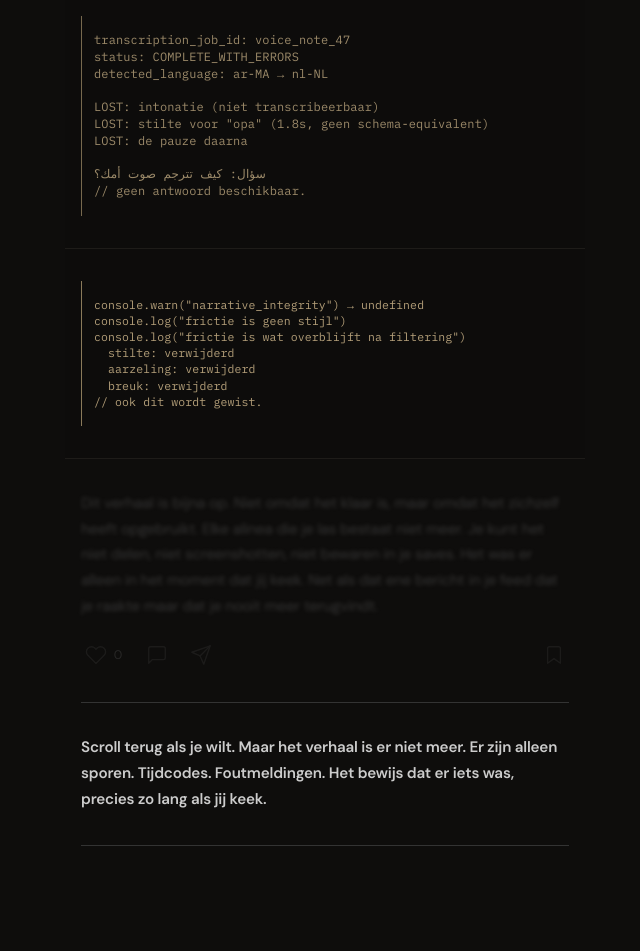
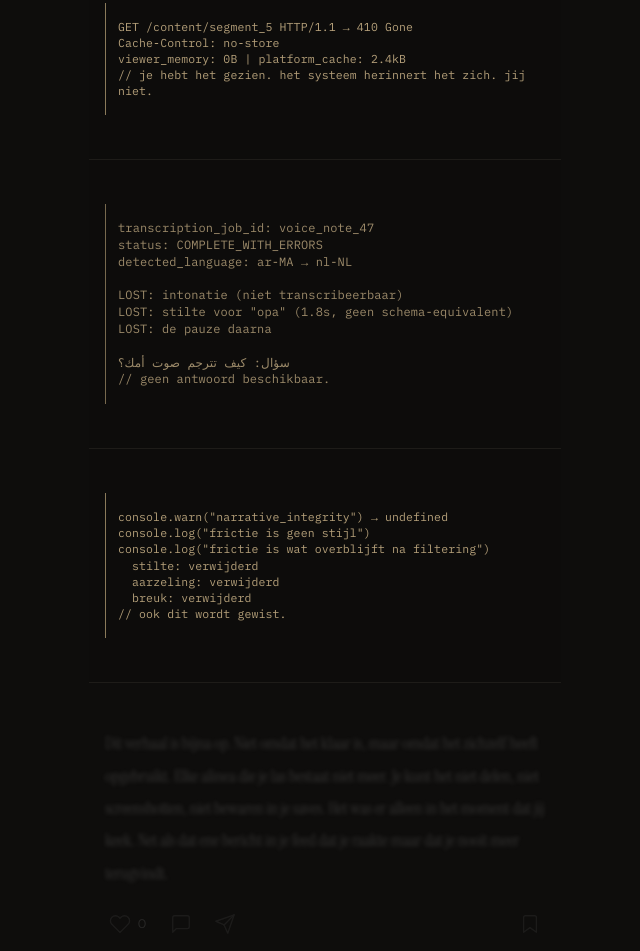
Before and after one commit to aimhassan/frictie-als-vorm, a plain HTML site: page index.html in a window 1280 px wide. Shown: the part 1849-2800 px from the top of the page, without its empty margins (315-955 px from the left). Drawn offline with Linux system fonts and the light colour scheme.

Commit message:
v4: Instrument Serif essay register, warm cream palette, SVG engagement icons

```diff
--- a/index.html
+++ b/index.html
@@ -8,7 +8,7 @@
        IBM Plex Mono: institutional machine output, not hacker movie prop -->
   <link rel="preconnect" href="https://fonts.googleapis.com">
   <link rel="preconnect" href="https://fonts.gstatic.com" crossorigin>
-  <link href="https://fonts.googleapis.com/css2?family=DM+Sans:ital,opsz,wght@0,9..40,400;0,9..40,500;0,9..40,600;1,9..40,400&family=IBM+Plex+Mono:wght@400;500&display=swap" rel="stylesheet">
+  <link href="https://fonts.googleapis.com/css2?family=DM+Sans:ital,opsz,wght@0,9..40,400;0,9..40,500;0,9..40,600;1,9..40,400&family=IBM+Plex+Mono:wght@400;500&family=Instrument+Serif:ital@0;1&display=swap" rel="stylesheet">
   <link rel="stylesheet" href="glitch.css">
   <link rel="stylesheet" href="style.css">
 </head>
--- a/style.css
+++ b/style.css
@@ -1,52 +1,53 @@
-/* Prototype 1 v3: Scrollverhaal als kapotte feed */
+/* Prototype 1 v4: Scrollverhaal als kapotte feed */
 
 /*
-  COLOR SYSTEM — v3
-  -----------------
-  Concept: the system retains data after stripping the human signal.
-  What it keeps is not red (danger) or cyan (hacker). It keeps residue.
-  The color of a thermal print that has been in a drawer too long.
-  Phosphor amber — not neon, not warning, not hostile. Just: degraded.
+  THREE TYPOGRAPHIC REGISTERS — v4
+  ---------------------------------
+  The piece moves through three visual languages:
 
-  All ghost segments share ONE color. The system is indifferent to content.
-  It processed your voice-note the same way it processed the algorithm critique.
-  Color variation per segment was conceptually wrong. Uniform residue is correct.
+  1. PLATFORM surface (intro): DM Sans, white, platform chrome.
+     Looks like a post. The dissolution should be a shock.
 
-  Ghost amber: #b5a07a — low saturation, warm, archival. The color of data
-  that was retained but not maintained. Derived from phosphor decay and
-  thermal fax paper, not from terminal emulators.
+  2. ESSAY body (story segments): Instrument Serif, warm cream.
+     Reads as writing — not a caption, not a tweet. Someone made this.
+     The serif is not nostalgia. It is resistance to the caption format.
 
-  Dissolved ground: #0d0c0b — near-black with a warm undertone.
-  Not pure black (#000) or cold charcoal (#0a0a0a). The warmth makes
-  the amber ghost text feel deposited, not projected.
+  3. MACHINE residue (ghost data): IBM Plex Mono, near-black.
+     The system's language after it has stripped the human signal.
+     Corporate origin (IBM), not developer aesthetic (JetBrains).
 
-  Progress bar: corrected Instagram gradient (from #f09433 to #bc1888),
-  not the blue-shifted version. The cheerful gradient against the dying
-  page is the intended dissonance — but it should be precise parody.
-  The gradient loses opacity as dissolution progresses (handled in JS,
-  class .bar-fading below).
+  The typographic shift from platform → essay → machine is the piece.
+  It is not decoration. It is structure.
 
-  Nav: stays white the entire time. Platform chrome is immune.
-  Only what you said is at risk. When glitching starts, only the
-  Volgend tab text corrupts — handled in JS.
+  COLORS
+  ------
+  Background: #f2ece3 — warm cream, archival. Not clinical white.
+  The warmth is not decorative. It makes the near-black dissolution
+  more violent when it arrives — more distance to fall.
 
-  TYPOGRAPHY — v3
-  ---------------
-  DM Sans (body): humanist sans, warm humanist details in lowercase.
-  Reads as "written by a person" — necessary before the machine erases it.
-  IBM Plex Mono (terminal): institutional, corporate origin. Not a
-  developer tool (JetBrains) or a design trend (Space Mono). The name
-  alone carries meaning: a machine that belongs to an organization.
+  Text: #1a1814 — warm near-black. Not cold #262626.
+  The warmth keeps the writing in the same temperature family
+  as the background. The ghost amber (#b5a07a) is in that family too.
+  The dissolved black (#0d0c0b) breaks from it deliberately.
+
+  Nav: stays white (#ffffff). Platform chrome is immune.
+  This is the one surface that does not warm up or darken.
+  Only what you said is at risk.
 */
 
 :root {
+  --bg: #f2ece3;
+  --bg-warm: #e8e0d5;
+  --text: #1a1814;
+  --text-muted: #6b6360;
+  --platform-bg: #ffffff;
+  --platform-border: #dbdbdb;
+  --platform-text: #262626;
+  --border: #d8d0c8;
   --ghost: #b5a07a;
   --ghost-border: #8a7a5a;
   --ground-dissolved: #0d0c0b;
   --ground-dissolved-border: #1e1c19;
-  --platform-bg: #ffffff;
-  --platform-border: #dbdbdb;
-  --platform-text: #262626;
   --ig-gradient: linear-gradient(
     90deg,
     #f09433 0%,
@@ -64,8 +65,8 @@
 }
 
 body {
-  background: #fafafa;
-  color: #262626;
+  background: var(--bg);
+  color: var(--text);
   font-family: 'DM Sans', system-ui, sans-serif;
   font-size: 1rem;
   line-height: 1.6;
@@ -200,6 +201,8 @@
 }
 
 /* ---- INTRO ---- */
+/* Platform surface: white, DM Sans. Looks like a post.
+   The warm cream world begins when you scroll past this. */
 .intro {
   min-height: 100vh;
   display: flex;
@@ -207,14 +210,13 @@
   justify-content: center;
   align-items: center;
   padding: 80px 24px 40px;
-  background: #fff;
-  border-bottom: 1px solid #dbdbdb;
+  background: var(--platform-bg);
+  border-bottom: 1px solid var(--platform-border);
 }
 
 .intro-inner {
-  max-width: 520px;
+  max-width: 480px;
   width: 100%;
-  /* Left-aligned — like a real post caption, not a landing page headline */
   text-align: left;
 }
 
@@ -226,9 +228,9 @@
   font-size: 0.85rem;
   color: #8e8e8e;
   margin-bottom: 10px;
+  font-family: 'DM Sans', system-ui, sans-serif;
 }
 
-/* CSS avatar circle — Instagram gradient ring, recognizable before anything breaks */
 .intro-avatar {
   width: 22px;
   height: 22px;
@@ -240,19 +242,20 @@
 
 .intro-author {
   font-weight: 600;
-  color: #262626;
+  color: var(--platform-text);
 }
 
 .intro-dot {
   color: #ccc;
 }
 
-/* Caption styled like a real social media post — DM Sans at reading size,
-   truncated to 2-3 lines exactly like a platform caption preview */
+/* Caption: DM Sans, platform register. This is the last thing that
+   will look like a normal post. What follows is something else. */
 .intro-caption {
+  font-family: 'DM Sans', system-ui, sans-serif;
   font-size: 0.95rem;
   line-height: 1.7;
-  color: #262626;
+  color: var(--platform-text);
   letter-spacing: -0.012em;
   margin-bottom: 4px;
 }
@@ -262,6 +265,7 @@
 }
 
 .intro-more-link {
+  font-family: 'DM Sans', system-ui, sans-serif;
   font-size: 0.85rem;
   color: #8e8e8e;
   text-decoration: none;
@@ -287,15 +291,15 @@
 
 /* ---- STORY SEGMENTS ---- */
 #story {
-  max-width: 520px;
+  max-width: 480px;
   margin: 0 auto;
-  padding: 0 16px 10vh;
+  padding: 0 20px 10vh;
 }
 
 .segment {
   position: relative;
-  padding: 32px 0;
-  border-bottom: 1px solid #efefef;
+  padding: 44px 0;
+  border-bottom: 1px solid var(--border);
 }
 
 .segment-content {
@@ -303,14 +307,15 @@
   position: relative;
 }
 
+/* Essay register: Instrument Serif gives the writing a voice that refuses
+   to be a caption. The contrast with IBM Plex Mono ghost data is the form. */
 .segment-content p {
-  font-size: 0.95rem;
-  line-height: 1.7;
-  color: #262626;
+  font-family: 'Instrument Serif', Georgia, serif;
+  font-size: 1.08rem;
+  line-height: 1.88;
+  color: var(--text);
   font-optical-sizing: auto;
-  /* Structural friction: imperceptible tightness built into the base state.
-     When ghost data appears at letter-spacing: 0.04em, the shift is felt. */
-  letter-spacing: -0.012em;
+  letter-spacing: -0.01em;
 }
 
 /* ---- ENGAGEMENT UI ---- */
@@ -489,9 +494,10 @@
   100% { opacity: 1; }
 }
 
-/* Laatste segment */
+/* Final segment: the writing gets heavier before it disappears */
 .segment-final .segment-content p {
-  font-weight: 600;
+  font-style: italic;
+  font-weight: 400;
 }
 
 /* ---- FOOTER ---- */
@@ -507,7 +513,7 @@
   justify-content: center;
   gap: 8px;
   font-size: 0.75rem;
-  color: #8e8e8e;
+  color: var(--text-muted);
   margin-bottom: 24px;
   font-family: 'IBM Plex Mono', monospace;
 }
@@ -559,12 +565,13 @@
 }
 
 /* ---- PROGRESSIVE DARKENING ---- */
+/* Starts from warm cream (#f2ece3), not white. More distance to fall. */
 body.darkening {
   transition: background 2s ease;
 }
 
-body[data-dark="2"] { background: #efeeec; }
-body[data-dark="3"] { background: #dedad6; }
+body[data-dark="2"] { background: #e8e0d5; }
+body[data-dark="3"] { background: #d4c9be; }
 body[data-dark="4"] { background: #403e3b; transition: background 1.5s ease; }
 body[data-dark="5"] { background: #282622; }
 body[data-dark="6"] { background: #18160f; }
```
